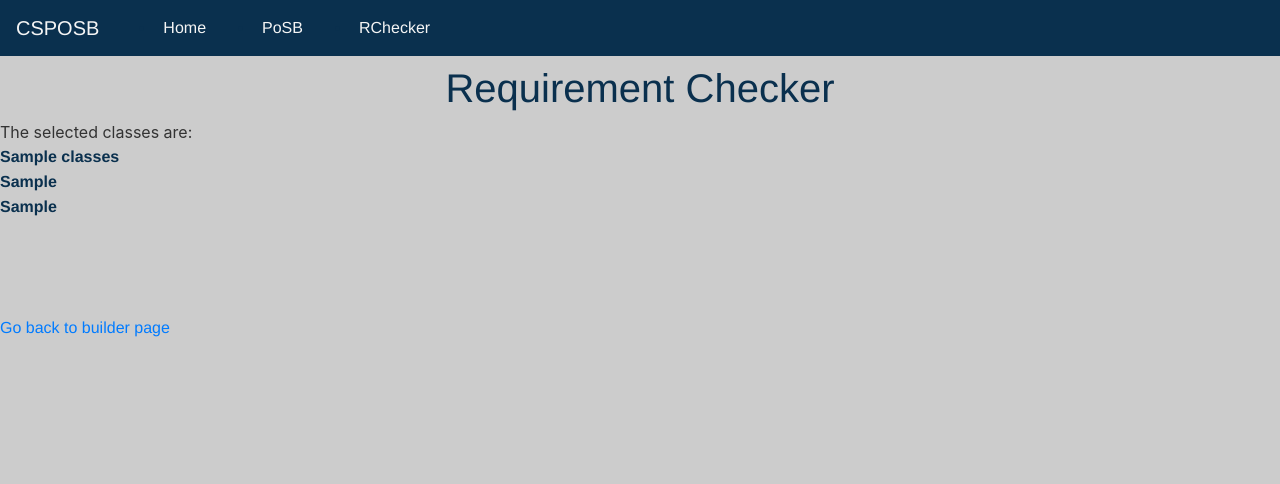
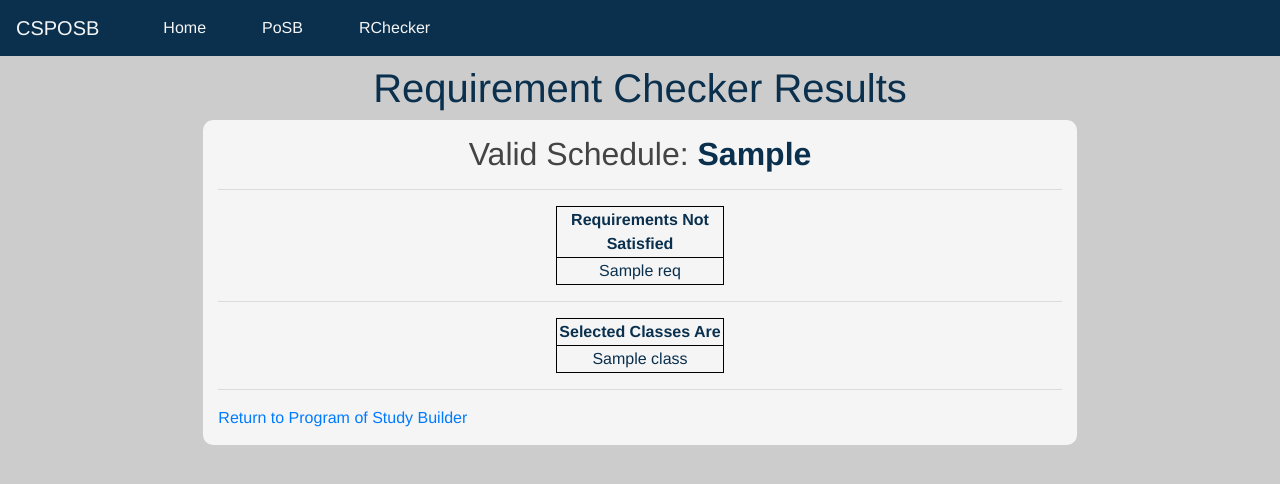
Before and after one commit to carolineyyzhu/csds3932021, a Django app: template CSPOSB/templates/RequirementChecker.html in a window 1280 px wide. Shown: the top 484 px of the page. Run offline with Django 3.2, Linux system fonts and the light colour scheme; the template is opened without the code that fills it: most values are stand-ins (such as "Sample title", 1, 10 or a date in 2020); some libraries are stand-ins or nearby versions.

Commit message:
cleaned up requirements checker output

```diff
--- a/CSPOSB/templates/RequirementChecker.html
+++ b/CSPOSB/templates/RequirementChecker.html
@@ -1,12 +1,45 @@
 {% extends "base.html" %}
+{% block title%} CSPOSB {% endblock %}
 {% block content %}
-    <h1>Requirement Checker</h1>
-    <body>
-    The selected classes are:<br>
-    <b>{{classes}}</b><br>
-    <b>{{areReqFulfilled}}</b><br>
-    <b>{{missingReq}}</b><br>
-    </body>
-    <br><br><br><br>
-    <a href=posb>Go back to builder page</a>
+    <h1>Requirement Checker Results</h1>
+
+    <div class="row">
+        <div class="col-md-2"></div>
+        <div class="col-md-8" style="background: whitesmoke; padding: 15px; border-radius: 10px">
+            <div id="stylized">
+                <h2 style="text-align:center">Valid Schedule: <b>{{areReqFulfilled}}</b></h2>
+                <hr>
+
+                <table style="width:20%;margin-left:auto;margin-right:auto">
+                  <tr>
+                    <th style="text-align:center"><b>Requirements Not Satisfied</b></th>
+                  </tr>
+                  {% for req in missingReq %}
+                    <tr>
+                      <td style="text-align:center">{{req}}</td>
+                    </tr>
+                  {% endfor %}
+                </table>
+
+                <hr>
+
+                <table style="width:20%;margin-left:auto;margin-right:auto">
+                  <tr>
+                    <th style="text-align:center"><b>Selected Classes Are</b></th>
+                  </tr>
+                  {% for class in classes %}
+                    <tr>
+                      <td style="text-align:center">{{class}}</td>
+                    </tr>
+                  {% endfor %}
+                </table>
+
+                <hr>
+
+                <a href="posb" style="text-align:center">Return to Program of Study Builder</a>
+
+            </div>
+        </div>
+    </div>
+
 {% endblock %}
```
